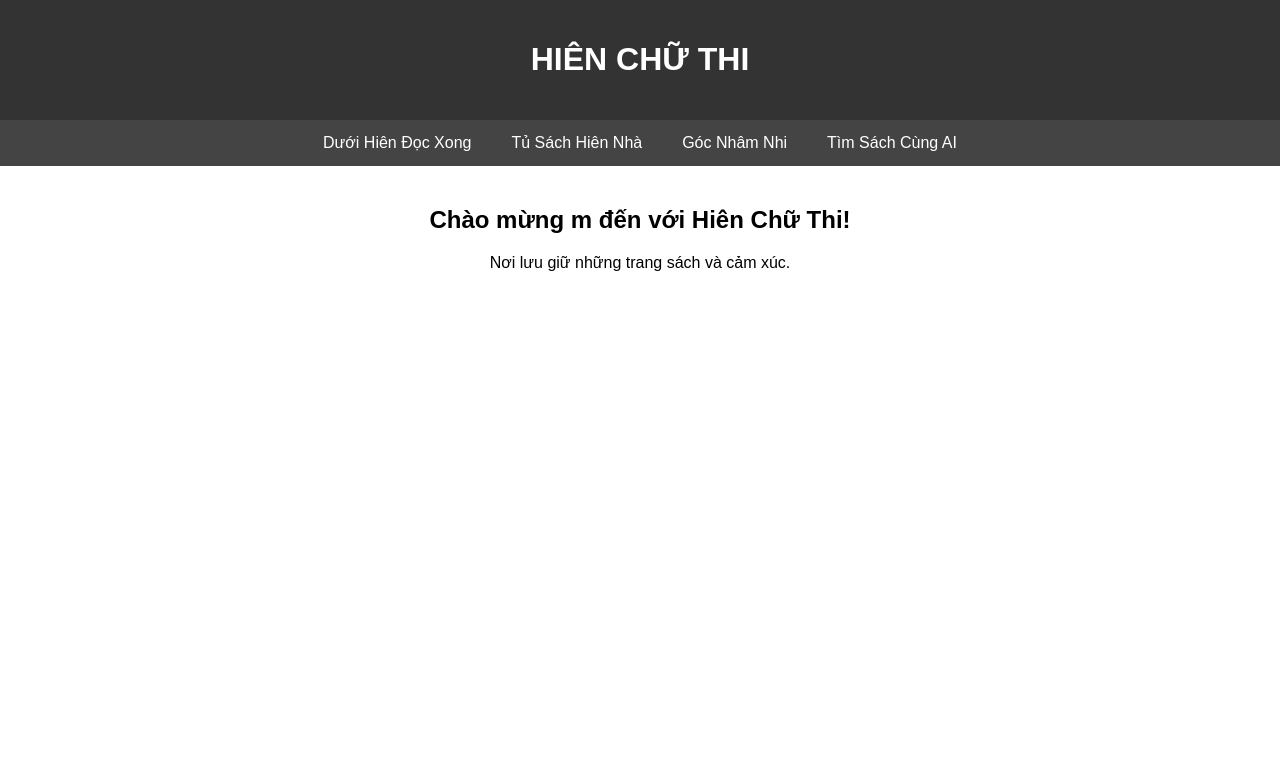
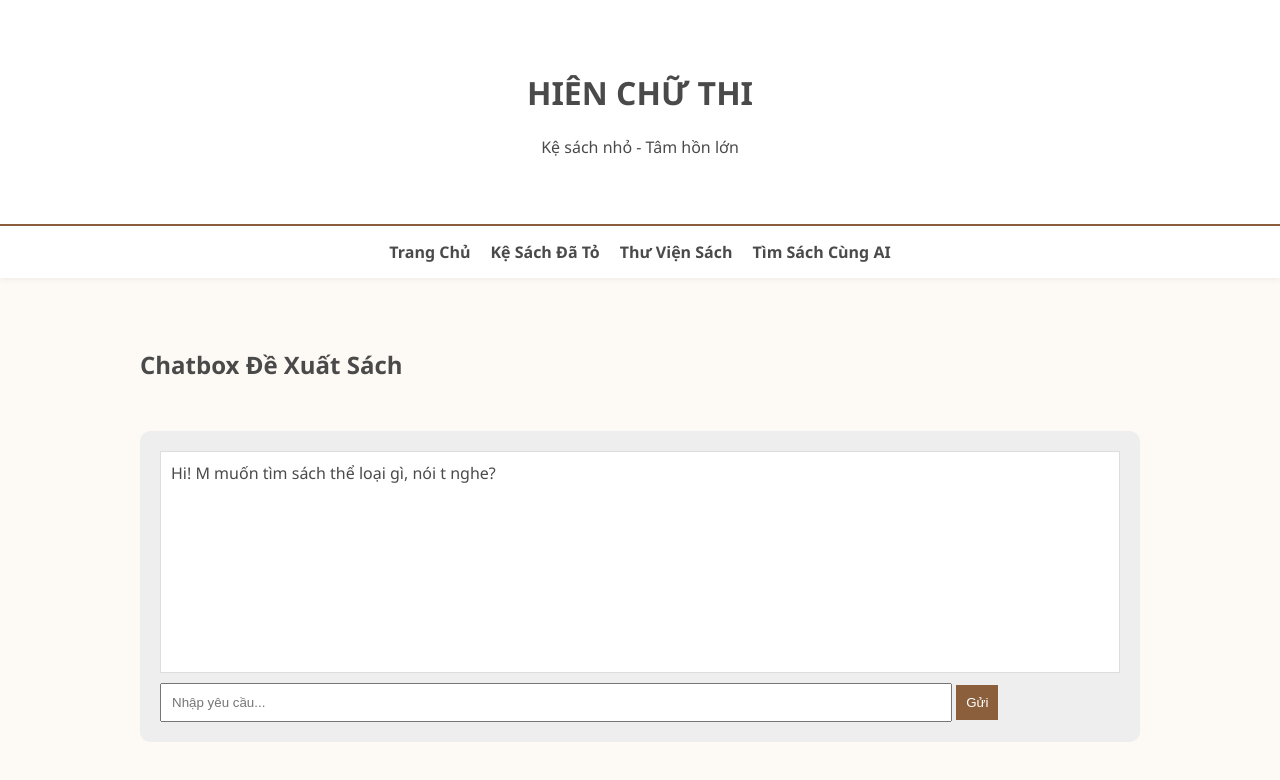
Before and after one commit to dinhvuhathi2009-coder/hienchuthi.github.io, a plain HTML site: page index.html in a window 1280 px wide. Both pictures are taken after a click on the link "Tìm Sách Cùng AI". Drawn offline with Linux system fonts and the light colour scheme.

Commit message:
Update index.html

```diff
--- a/index.html
+++ b/index.html
@@ -1,27 +1,99 @@
 <!DOCTYPE html>
-<html>
+<html lang="vi">
 <head>
-    <title>Hiên Chữ Thi</title>
+    <meta charset="UTF-8">
+    <meta name="viewport" content="width=device-width, initial-scale=1.0">
+    <title>Hiên Chữ Thi - Thư Viện Sách</title>
     <style>
-        body { font-family: sans-serif; margin: 0; padding: 0; }
-        header { background: #333; color: white; padding: 20px; text-align: center; }
-        nav { display: flex; justify-content: center; background: #444; }
-        nav a { color: white; padding: 14px 20px; text-decoration: none; }
-        nav a:hover { background: #555; }
-        .container { padding: 20px; text-align: center; }
+        :root { --main: #8b5e3c; --bg: #fdfaf5; --text: #4a4a4a; --white: #ffffff; }
+        body { font-family: 'Segoe UI', serif; background: var(--bg); color: var(--text); margin: 0; }
+
+        /* Menu điều hướng */
+        nav { background: var(--white); padding: 15px; display: flex; justify-content: center; gap: 20px; position: sticky; top: 0; box-shadow: 0 2px 5px rgba(0,0,0,0.05); z-index: 100; }
+        nav a { text-decoration: none; color: var(--text); font-weight: bold; transition: 0.3s; cursor: pointer; }
+        nav a:hover { color: var(--main); }
+
+        header { text-align: center; padding: 50px 20px; background: var(--white); border-bottom: 2px solid var(--main); }
+        .container { max-width: 1000px; margin: 30px auto; padding: 20px; }
+
+        /* Kệ sách (Grid) */
+        .book-grid { display: grid; grid-template-columns: repeat(auto-fill, minmax(200px, 1fr)); gap: 20px; }
+        .book-card { background: var(--white); padding: 15px; border-radius: 8px; box-shadow: 0 4px 6px rgba(0,0,0,0.05); text-align: center; }
+        .book-card img { width: 100%; border-radius: 4px; height: 250px; object-fit: cover; }
+
+        /* Chatbox giả lập */
+        #chat-section { background: #eee; padding: 20px; border-radius: 10px; margin-top: 50px; }
+        #chat-box { height: 200px; background: white; overflow-y: auto; padding: 10px; border: 1px solid #ddd; margin-bottom: 10px; }
+        input[type="text"] { width: 80%; padding: 10px; }
+        button { padding: 10px; background: var(--main); color: white; border: none; cursor: pointer; }
+
+        .hidden { display: none; }
     </style>
 </head>
 <body>
-    <header><h1>HIÊN CHỮ THI</h1></header>
-    <nav>
-        <a href="#">Dưới Hiên Đọc Xong</a>
-        <a href="#">Tủ Sách Hiên Nhà</a>
-        <a href="#">Góc Nhâm Nhi</a>
-        <a href="#">Tìm Sách Cùng AI</a>
-    </nav>
-    <div class="container">
-        <h2>Chào mừng m đến với Hiên Chữ Thi!</h2>
-        <p>Nơi lưu giữ những trang sách và cảm xúc.</p>
+
+<header>
+    <h1>HIÊN CHỮ THI</h1>
+    <p>Kệ sách nhỏ - Tâm hồn lớn</p>
+</header>
+
+<nav>
+    <a onclick="showSection('home')">Trang Chủ</a>
+    <a onclick="showSection('ke-sach')">Kệ Sách Đã Tỏ</a>
+    <a onclick="showSection('thu-vien')">Thư Viện Sách</a>
+    <a onclick="showSection('ai-chat')">Tìm Sách Cùng AI</a>
+</nav>
+
+<div class="container">
+    <div id="home" class="content-section">
+        <h2>Chào m đến với Hiên!</h2>
+        <p>Đây là nơi t lưu giữ những review sách và kho tàng kiến thức của riêng t.</p>
     </div>
+
+    <div id="ke-sach" class="content-section hidden">
+        <h2>Kệ Sách Đã Tỏ (Review)</h2>
+        <div class="book-grid">
+            <div class="book-card">
+                <img src="https://via.placeholder.com/150x220" alt="Sách">
+                <h3>Tên Sách 1</h3>
+                <p>Review ngắn: Cuốn này đọc xong thấy đời đẹp hơn...</p>
+            </div>
+            </div>
+    </div>
+
+    <div id="thu-vien" class="content-section hidden">
+        <h2>Thư Viện Sách</h2>
+        <p>Đây là danh sách tất cả các đầu sách t đang có hoặc sưu tầm được.</p>
+        <ul>
+            <li>Sách Đắc Nhân Tâm - Dale Carnegie</li>
+            <li>Nhà Giả Kim - Paulo Coelho</li>
+        </ul>
+    </div>
+
+    <div id="ai-chat" class="content-section hidden">
+        <h2>Chatbox Đề Xuất Sách</h2>
+        <div id="chat-section">
+            <div id="chat-box">Hi! M muốn tìm sách thể loại gì, nói t nghe?</div>
+            <input type="text" id="user-input" placeholder="Nhập yêu cầu...">
+            <button onclick="aiReply()">Gửi</button>
+        </div>
+    </div>
+</div>
+
+<script>
+    function showSection(id) {
+        document.querySelectorAll('.content-section').forEach(s => s.classList.add('hidden'));
+        document.getElementById(id).classList.remove('hidden');
+    }
+
+    function aiReply() {
+        let input = document.getElementById('user-input').value;
+        let box = document.getElementById('chat-box');
+        box.innerHTML += `<p><b>M:</b> ${input}</p>`;
+        box.innerHTML += `<p><b>AI:</b> Đợi t tí, để t lục trong kho sách xem cuốn nào hợp với m...</p>`;
+        document.getElementById('user-input').value = "";
+    }
+</script>
+
 </body>
 </html>
```
